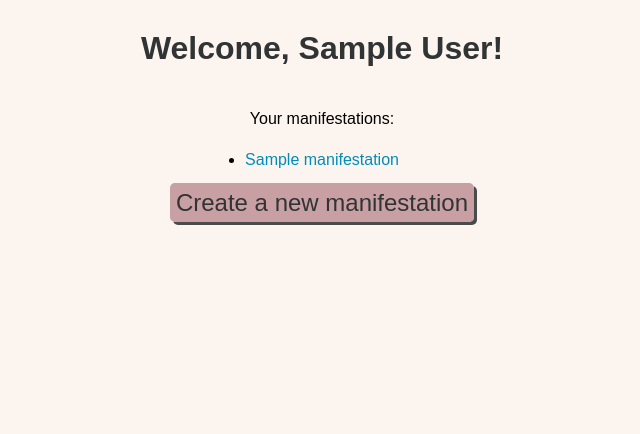
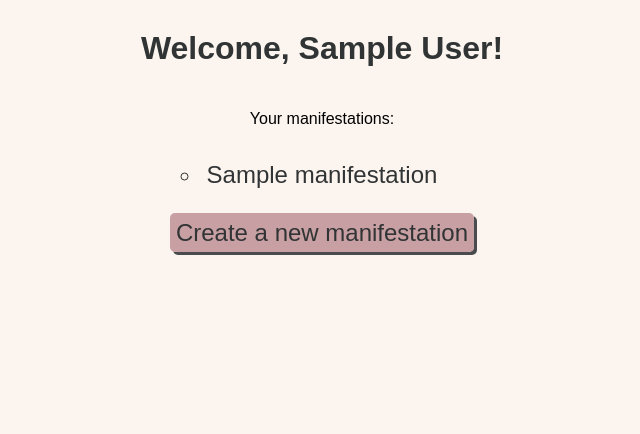
Before and after one commit to Jo-JPEG/manifestation-magic, a Django app: page / in a window 1280 px wide. Shown: the part 48-482 px from the top of the page, without its empty margins (323-963 px from the left). Run offline with Django 4.2, Linux system fonts and the light colour scheme; a user stored in the database is signed in; tables that the repository leaves empty hold one stand-in row (values such as "Sample post"); some libraries are stand-ins or nearby versions.

Commit message:
style manifestation list on home view

```diff
--- a/manifest/templates/manifest/home.html
+++ b/manifest/templates/manifest/home.html
@@ -9,7 +9,7 @@
         <p>Your manifestations:</p>
     <ul>
         {% for manifestation in manifestations %}
-            <li>
+            <li class="manifestation-list">
                 <a href="{% url 'view_manifestation' manifestation.slug %}">{{ manifestation.title }}</a>
             </li>
         {% empty %}
--- a/static/manifest/css/style.css
+++ b/static/manifest/css/style.css
@@ -180,6 +180,26 @@ a:hover {
     align-items: center;
     padding: 10px;
     margin: 10px;
+
+}
+
+.manifestation-list {
+    padding: 5px;
+    margin: 5px;
+    list-style-type: circle;
+    font-size: 1.5rem;
+    color: var(--text-color-dark);
+
+}
+
+.manifestation-list a {
+    color: var(--text-color-dark);
+    text-decoration: none;
+}
+
+.manifestation-list a:hover {
+    text-decoration: underline;
+    background-color: var(--rosy-brown);
 }
 
 .center {
@@ -335,6 +355,11 @@ form li {
     color: var(--text-color-dark);
 }
 
+.li-moon {
+    background-color: yellow;
+    color: black;
+}
+
 @media only screen and (min-width: 768px) {
 
     header {
```
